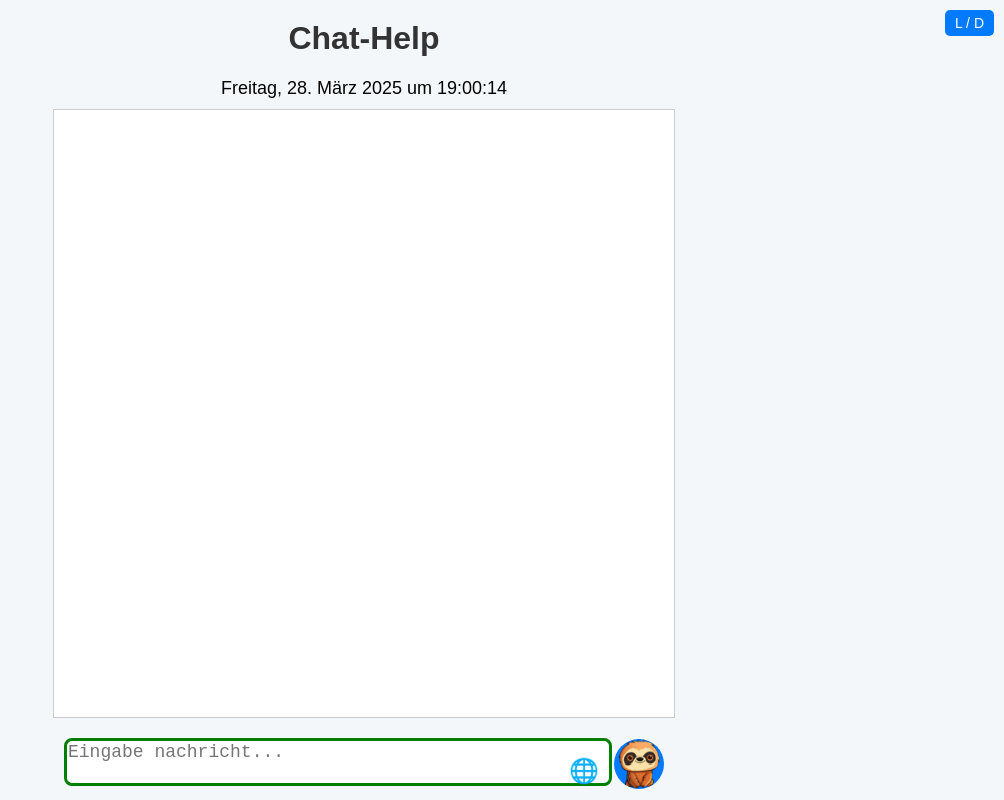
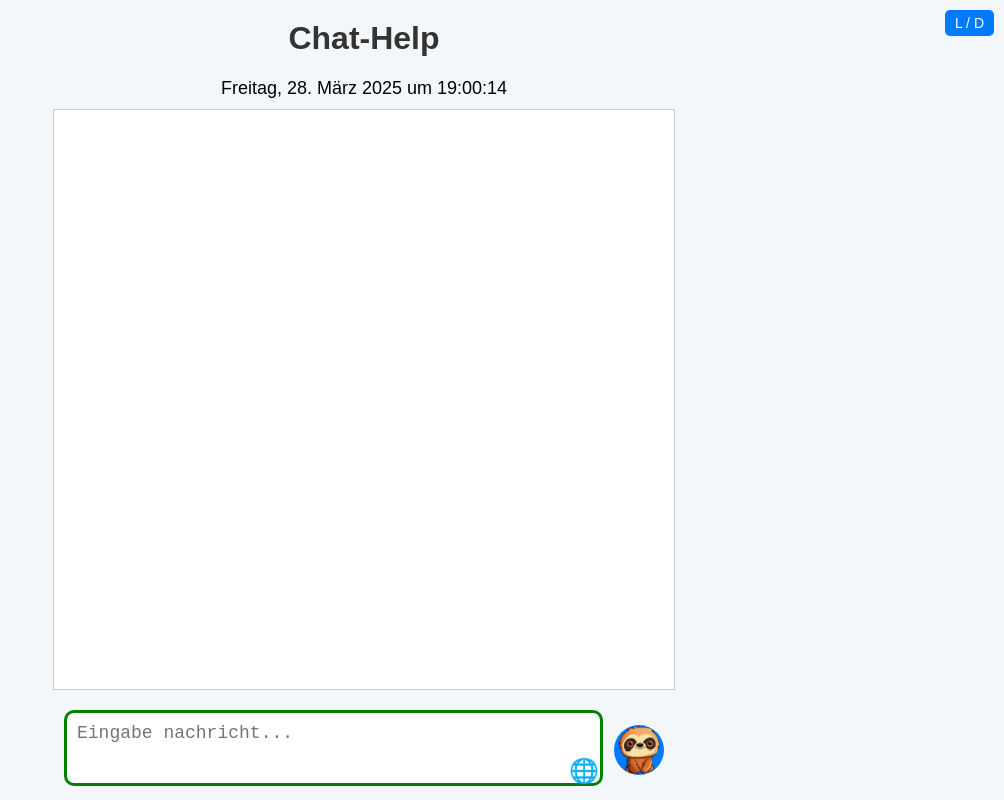
Before and after one commit to AndriiCoder1/chathelp, a website: page index.html in a window 1280 px wide. Shown: the whole page, without its empty margins (276-1280 px from the left). Drawn offline with nearby package versions, Linux system fonts and the light colour scheme; no server answers.

Commit message:
Описание изменений

```diff
--- a/index.html
+++ b/index.html
@@ -38,12 +38,12 @@
 
     #message-input {
       border: 3px solid green;
-      width: 100%;
-      min-height: 40px;
-      padding: 1px; /* отступы справа и слева равны 80px */
+      width: 95%;
+      min-height: 20px; /* увеличена минимальная высота */
+      padding: 10px 10px 20px 10px;
       font-size: 18px;
       margin-right: 10px;
-      border-radius: 8px;
+      border-radius: 10px;
       outline: none;
       transition: border-color 0.4s, background-color 0.4s;
       resize: none;
```
